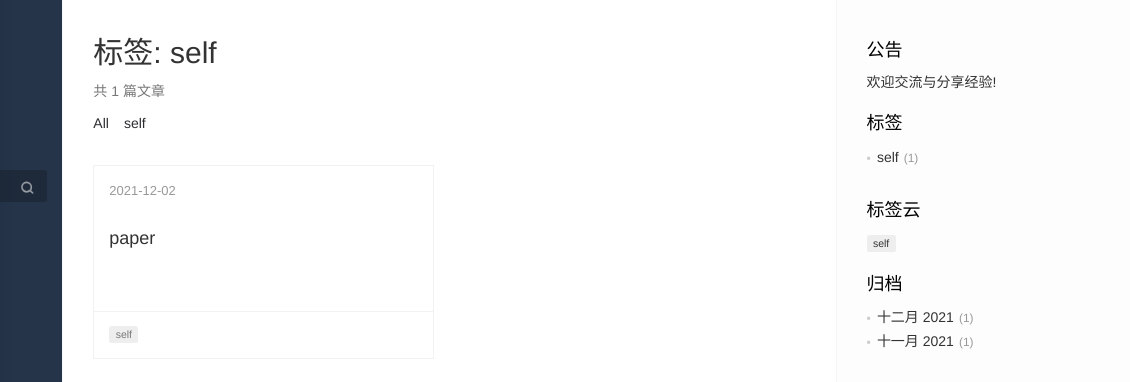
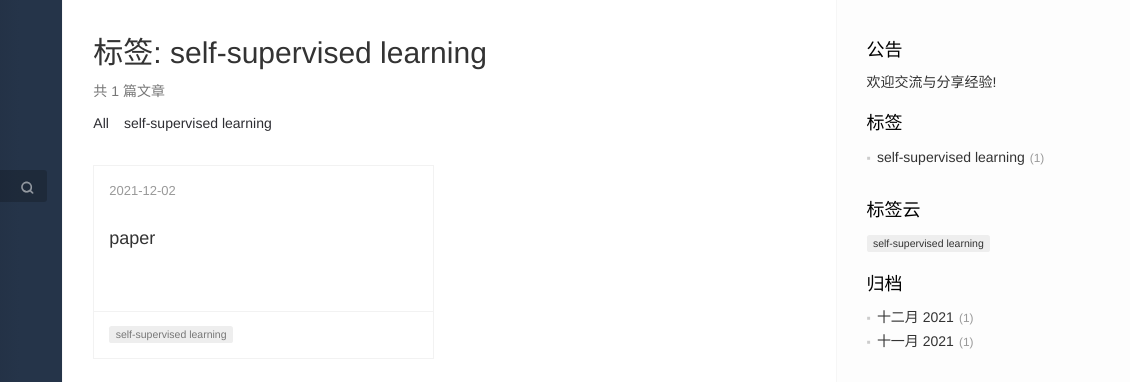
Before and after one commit to cynblog/cynblog.github.io, a plain HTML site: page tags/self-supervised-learning/index.html in a window 1280 px wide. Shown: the top 382 px of the page, 150-1280 px from the left. Drawn offline with nearby package versions, Linux system fonts and the light colour scheme; no server answers.

Commit message:
Site updated: 2021-12-02 17:34:48

```diff
--- a/tags/self/index.html
+++ b/tags/self-supervised-learning/index.html
@@ -17,16 +17,16 @@
   <meta http-equiv="window-target" content="_top" />
 
 
-  <title>标签: self | Hexo</title>
+  <title>标签: self-supervised learning | Hexo</title>
   <meta property="og:type" content="website">
 <meta property="og:title" content="Carlos Homepage">
-<meta property="og:url" content="http://example.com/tags/self/index.html">
+<meta property="og:url" content="http://example.com/tags/self-supervised-learning/index.html">
 <meta property="og:site_name" content="Carlos Homepage">
 <meta property="og:locale" content="zh_CN">
 <meta property="article:author" content="Carlos">
 <meta name="twitter:card" content="summary">
   <!-- Canonical links -->
-  <link rel="canonical" href="http://example.com/tags/self/index.html">
+  <link rel="canonical" href="http://example.com/tags/self-supervised-learning/index.html">
 
     <link rel="alternate" href="/atom.xml" title="Carlos Homepage" type="application/atom+xml">
 
@@ -151,7 +151,7 @@
   <div class="widget">
     <h3 class="widget-title">标签</h3>
     <div class="widget-body">
-      <ul class="tag-list" itemprop="keywords"><li class="tag-list-item"><a class="tag-list-link" href="/tags/self/" rel="tag">self</a><span class="tag-list-count">1</span></li></ul>
+      <ul class="tag-list" itemprop="keywords"><li class="tag-list-item"><a class="tag-list-link" href="/tags/self-supervised-learning/" rel="tag">self-supervised learning</a><span class="tag-list-count">1</span></li></ul>
     </div>
   </div>
 
@@ -161,7 +161,7 @@
   <div class="widget">
     <h3 class="widget-title">标签云</h3>
     <div class="widget-body tagcloud">
-      <a href="/tags/self/" style="font-size: 13px;">self</a>
+      <a href="/tags/self-supervised-learning/" style="font-size: 13px;">self-supervised learning</a>
     </div>
   </div>
 
@@ -225,13 +225,13 @@
   <main class="main" role="main">
   <article class="content article article-tags post-type-list" itemscope="">
     <header class="article-header">
-      <h1 itemprop="name" class="hidden-xs">标签: self</h1>
+      <h1 itemprop="name" class="hidden-xs">标签: self-supervised learning</h1>
       <p class="text-muted hidden-xs">共 1 篇文章</p>
       <nav role="navigation" id="nav-main" class="okayNav">
         <ul>
           <li><a href="/tags">All</a></li>
 
-          <li><a href="/tags/self/">self</a></li>
+          <li><a href="/tags/self-supervised-learning/">self-supervised learning</a></li>
 
         </ul>
       </nav>
@@ -254,7 +254,7 @@
 
    <div class="panel-footer">
 
-      <a href="/tags/self/" class="label label-default mb">self</a>
+      <a href="/tags/self-supervised-learning/" class="label label-default mb">self-supervised learning</a>
 
 
    </div>
```
Also changed, not shown: 2021/11/26/hello-world/index.html (+2 -2 lines), 2021/12/02/Paper Record/index.html (+5 -5 lines), archives/2021/11/index.html (+2 -2 lines), archives/2021/12/index.html (+2 -2 lines), archives/2021/index.html (+2 -2 lines), archives/index.html (+2 -2 lines), index.html (+3 -3 lines).
